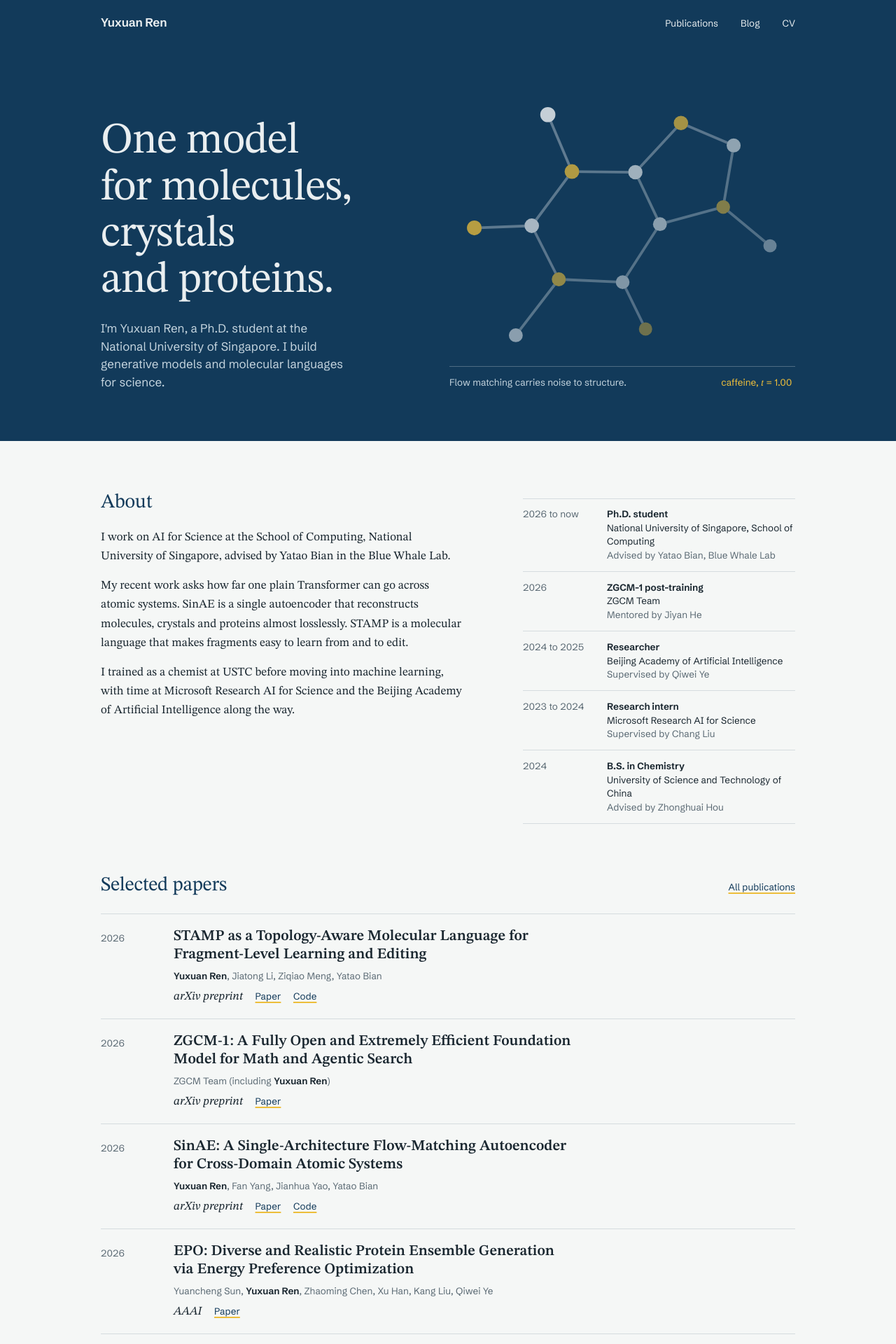
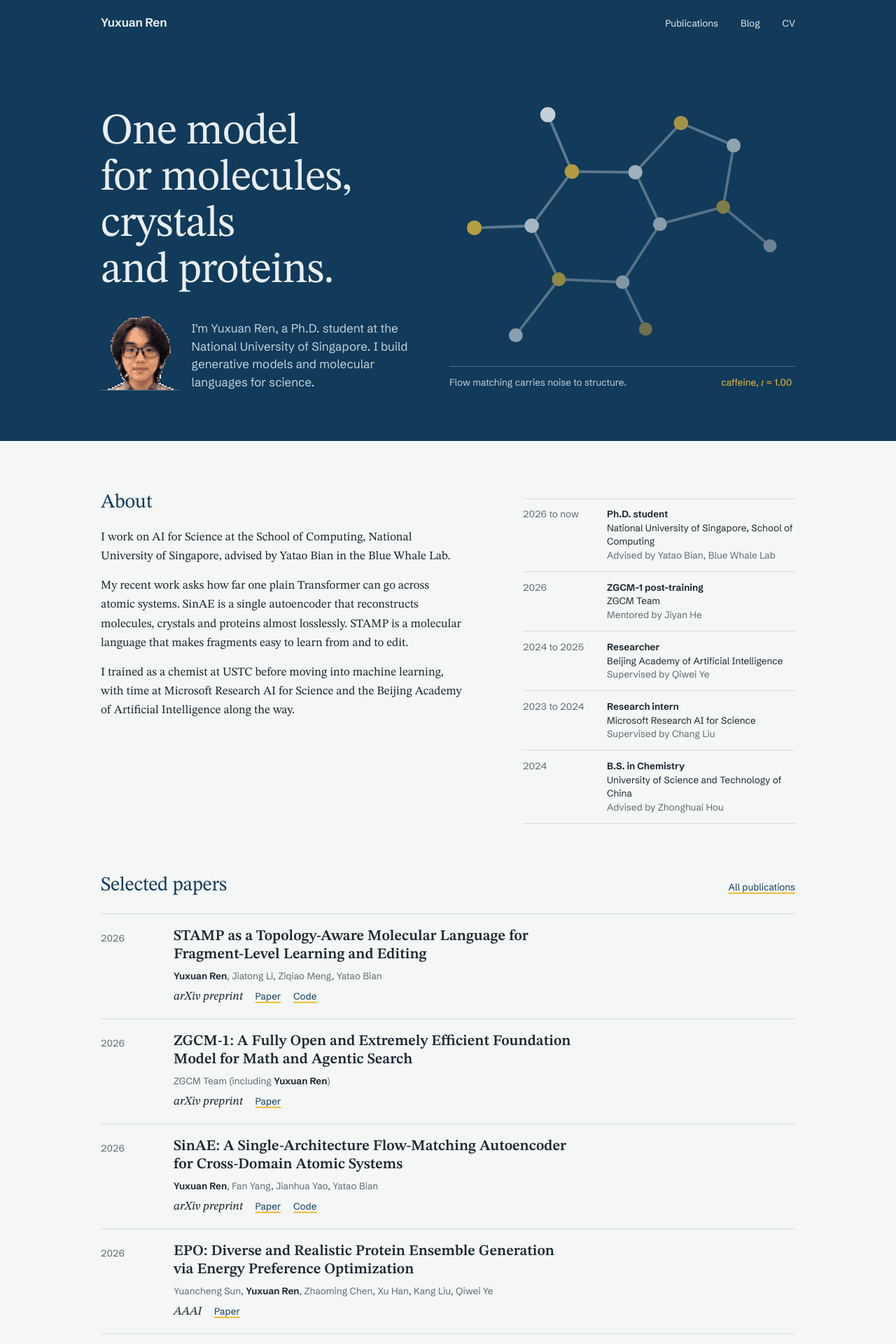
Before and after one commit to YuX-Ren/YuX-Ren.github.io, a Jekyll site: the page built from index.html, in a window 1280 px wide. Shown: the top 1920 px of the page at 70% size. Built offline with Jekyll 4.4.1, drawn with Linux system fonts in a browser that asks for light colours.

Commit message:
Add pixel-art portrait to the home page hero
Co-Authored-By: Claude Fable 5.2 <noreply@anthropic.com>
Claude-Session: https://claude.ai/code/session_016RzQU31xLMhW9e7FJDTDhG

```diff
--- a/assets/css/site.css
+++ b/assets/css/site.css
@@ -79,7 +79,9 @@ a:hover { text-decoration-color: currentColor; }
 .hero { background: #123A5A; color: var(--chalk); overflow: hidden; }
 .hero__grid { display: grid; grid-template-columns: minmax(0, 0.95fr) minmax(0, 1.05fr); gap: clamp(1rem, 4vw, 3.5rem); align-items: end; padding-block: clamp(1.5rem, 4vw, 3rem) clamp(2.5rem, 6vw, 4.5rem); }
 .hero h1 { font-size: var(--step-3); font-weight: 400; line-height: 1.06; letter-spacing: -0.015em; text-wrap: balance; }
-.hero__lede { margin-top: 1.4rem; max-width: 34ch; font-family: var(--sans); font-size: var(--step-0); line-height: 1.5; color: #C4D4DE; }
+.hero__intro { display: flex; align-items: flex-end; gap: 1.1rem; margin-top: 1.6rem; }
+.hero__portrait { flex: none; width: 7rem; height: 7rem; image-rendering: pixelated; border-bottom: 1px solid rgba(233, 238, 240, 0.28); }
+.hero__lede { max-width: 30ch; font-family: var(--sans); font-size: var(--step-0); line-height: 1.5; color: #C4D4DE; }
 .hero__figure canvas { width: 100%; height: auto; aspect-ratio: 640 / 520; display: block; }
 .hero__figure figcaption { display: flex; flex-wrap: wrap; justify-content: space-between; gap: 0.25rem 1.5rem; margin-top: 0.4rem; padding-top: 0.7rem; border-top: 1px solid rgba(233, 238, 240, 0.28); font-family: var(--sans); font-size: var(--step--1); color: #C4D4DE; }
 .hero__readout { color: var(--sulfur); white-space: nowrap; }
@@ -147,6 +149,7 @@ h2 { font-size: var(--step-2); font-weight: 400; line-height: 1.15; letter-spaci
 
 @media (max-width: 760px) {
   .hero__grid { grid-template-columns: 1fr; }
+  .hero__portrait { width: 5.5rem; height: 5.5rem; }
   .hero__figure { order: -1; margin-inline: calc(var(--gutter) * -0.5); }
   .about { grid-template-columns: 1fr; }
   .pub, .news li, .year, .posts li { grid-template-columns: 1fr; gap: 0.15rem; }
--- a/index.html
+++ b/index.html
@@ -7,7 +7,10 @@ body_class: home
   <div class="wrap hero__grid">
     <div class="hero__text">
       <h1>One model for molecules, crystals and proteins.</h1>
-      <p class="hero__lede">I'm Yuxuan Ren, a Ph.D. student at the National University of Singapore. I build generative models and molecular languages for science.</p>
+      <div class="hero__intro">
+        <img class="hero__portrait" src="{{ '/assets/img/portrait-pixel.png' | relative_url }}" alt="Pixel-art portrait of Yuxuan Ren" width="112" height="112">
+        <p class="hero__lede">I'm Yuxuan Ren, a Ph.D. student at the National University of Singapore. I build generative models and molecular languages for science.</p>
+      </div>
     </div>
     <figure class="hero__figure">
       <canvas id="flow" width="640" height="520" role="img" aria-label="Animation: a cloud of random points flows into a caffeine molecule, then a salt crystal, then a protein helix."></canvas>
```
Also changed, not shown: assets/img/portrait-pixel.png (added).
